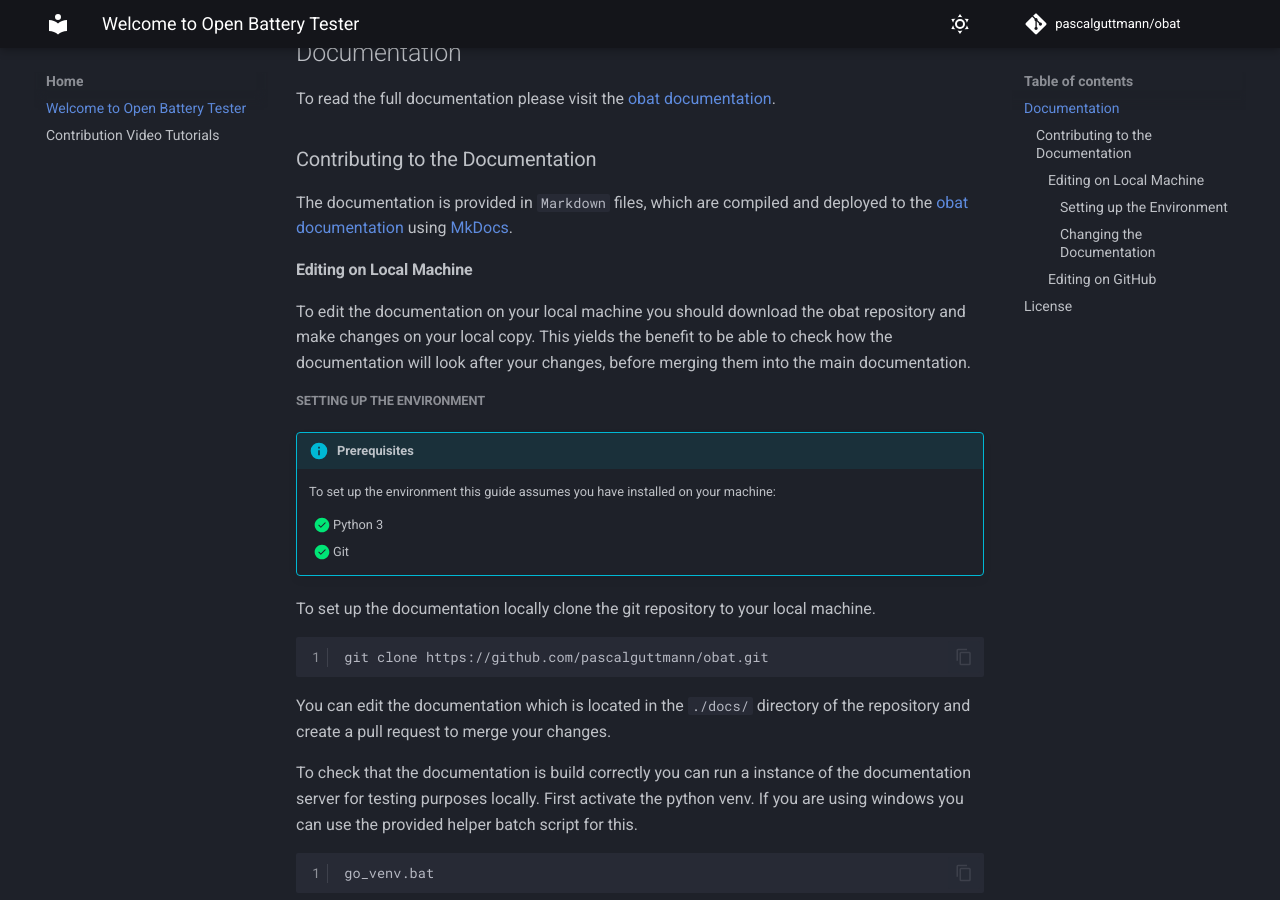
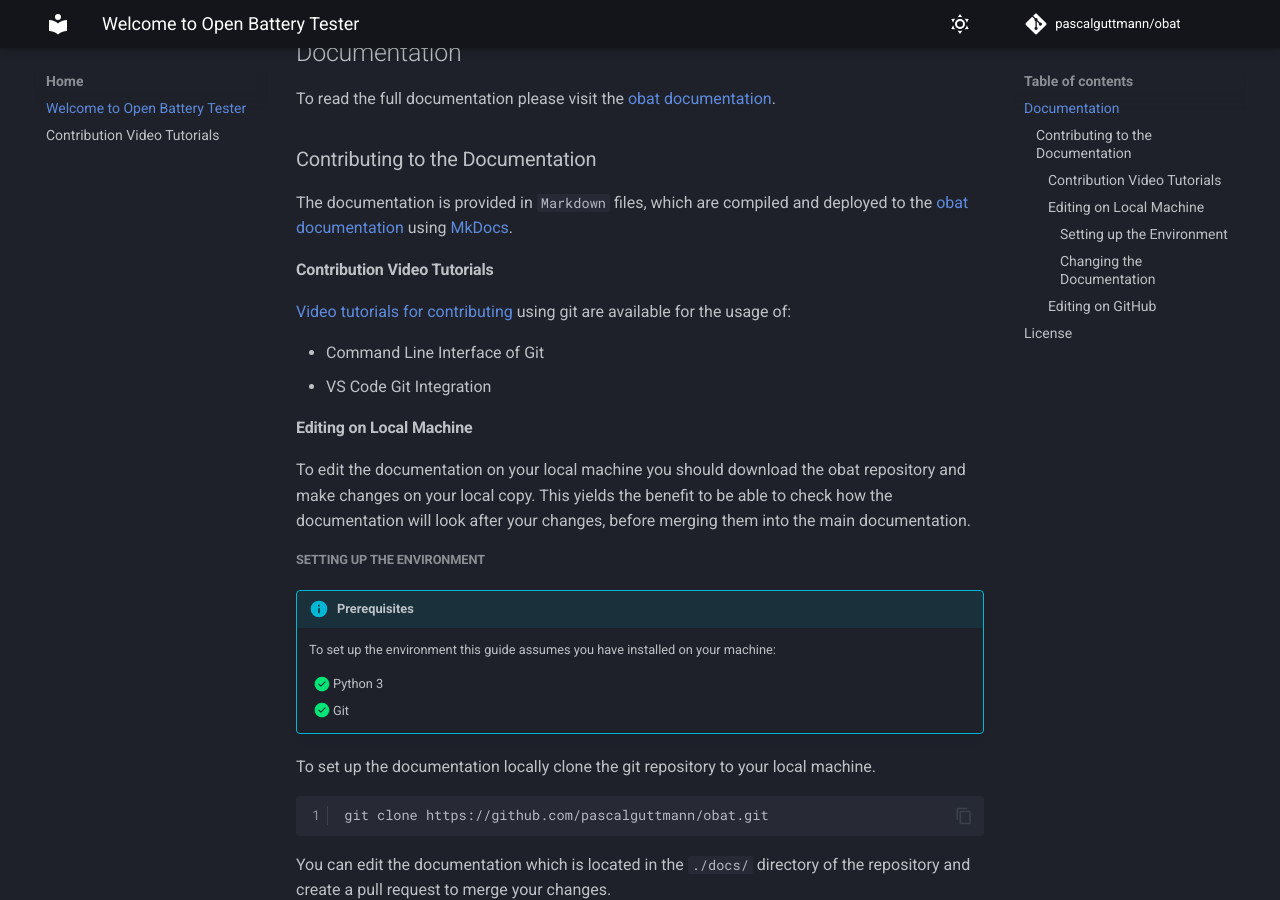
Before and after one commit to pascalguttmann/obat, an MkDocs documentation site: the page built from docs/index.md, in a window 1280 px wide and 900 px high, scrolled down 434 px. Built offline with MkDocs 1.6.1 and Material for MkDocs 9.7.7, drawn with Linux system fonts in a browser that asks for light colours; comment, search, counter and statistics services are not loaded.

Commit message:
add link to video tutorials on landing page

```diff
--- a/docs/index.md
+++ b/docs/index.md
@@ -18,6 +18,13 @@
 
 The documentation is provided in `Markdown` files, which are compiled and
 deployed to the [obat documentation][obat-doc] using [MkDocs][mkdocs].
+
+#### Contribution Video Tutorials
+
+[Video tutorials for contributing][tutorial-vid] using git are available for the usage of:
+
+- Command Line Interface of Git
+- VS Code Git Integration
 
 #### Editing on Local Machine
 
```
Also changed, not shown: other parts of docs/index.md (+1 -0 lines), README.md (+8 -0 lines).
